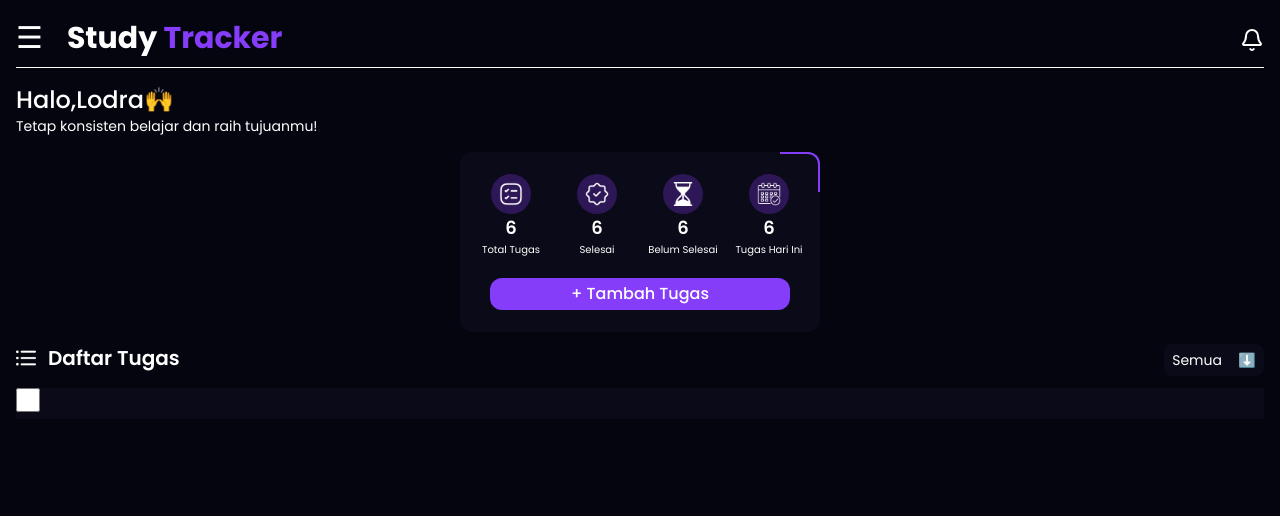
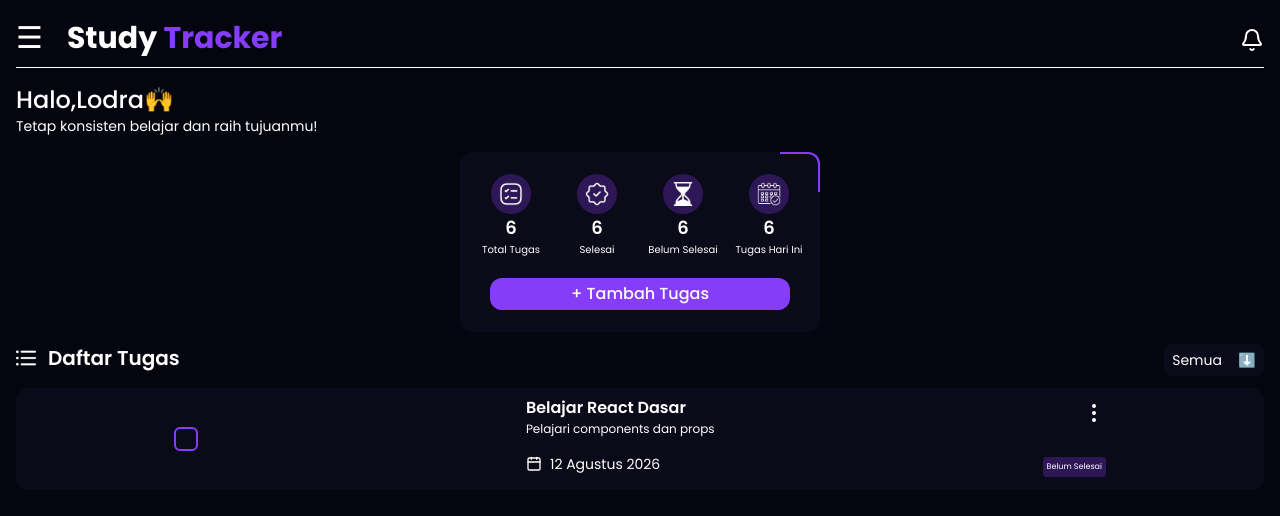
Before and after one commit to Lodraalbar/Study-Tracker, a React (Vite) app: page / in a window 1280 px wide. Shown: the top 516 px of the page. Built offline with nearby package versions, Linux system fonts and the light colour scheme.

Commit message:
first commit

```diff
--- a/src/components/MainList.jsx
+++ b/src/components/MainList.jsx
@@ -1,17 +1,43 @@
 import React from 'react'
+import { CalendarIcon } from 'lucide-react'
+import { MoreVerticalIcon } from 'lucide-react'
 
 const MainList = () => {
   return (
     <div>
-      <div id="list-task" className='bg-[#0b0a18]'>
-        <div className="checklistbutton">
-          <input type="checkbox" name="" id="" className='w-6 h-6 bg-black'/>
+      <div id="list-task" className='bg-[#0b0a18] flex text-white rounded-xl justify-around items-center'>
+        <div className="checklistbutton flex items-center ">
+          <label htmlFor="check" className="flex items-center cursor-pointer ">
+            <input
+              type="checkbox"
+              id="check"
+              className="peer sr-only"
+            />
+
+            <div className="
+              w-6 h-6
+              rounded-md
+              border-2 border-[#853dfa]
+              bg-[#0b0a18]
+              flex items-center justify-center
+              peer-checked:bg-[#853dfa]
+              peer-checked:after:content-['✓']
+              peer-checked:after:text-white
+              peer-checked:after:text-sm">
+            </div>
+          </label>
         </div>
-        <div className="textDescription">
-
+        <div id="textDescription" className="flex flex-col">
+          <h1 id='titleTask' className='pt-2 font-semibold px-3'>Belajar React Dasar</h1>
+          <p id='captionTask' className='px-3 text-[12px]'>Pelajari components dan props</p>
+          <div id="dateTask" className='flex py-4 px-3 gap-2'>
+            <CalendarIcon className='w-4 h-4 mt-[2px]'/>
+            <p id='dateTaskInformation' className='text-sm'>12 Agustus 2026</p>
+          </div>
         </div>
-        <div className="icon">
-
+        <div className="icon h-full flex flex-col gap-8 items-end">
+            <MoreVerticalIcon/>
+            <div className='bg-[#2e1757] rounded-sm'><p id='isDone' className='text-[8px] p-1'>Belum Selesai</p></div>
         </div>
 
       </div>
```
